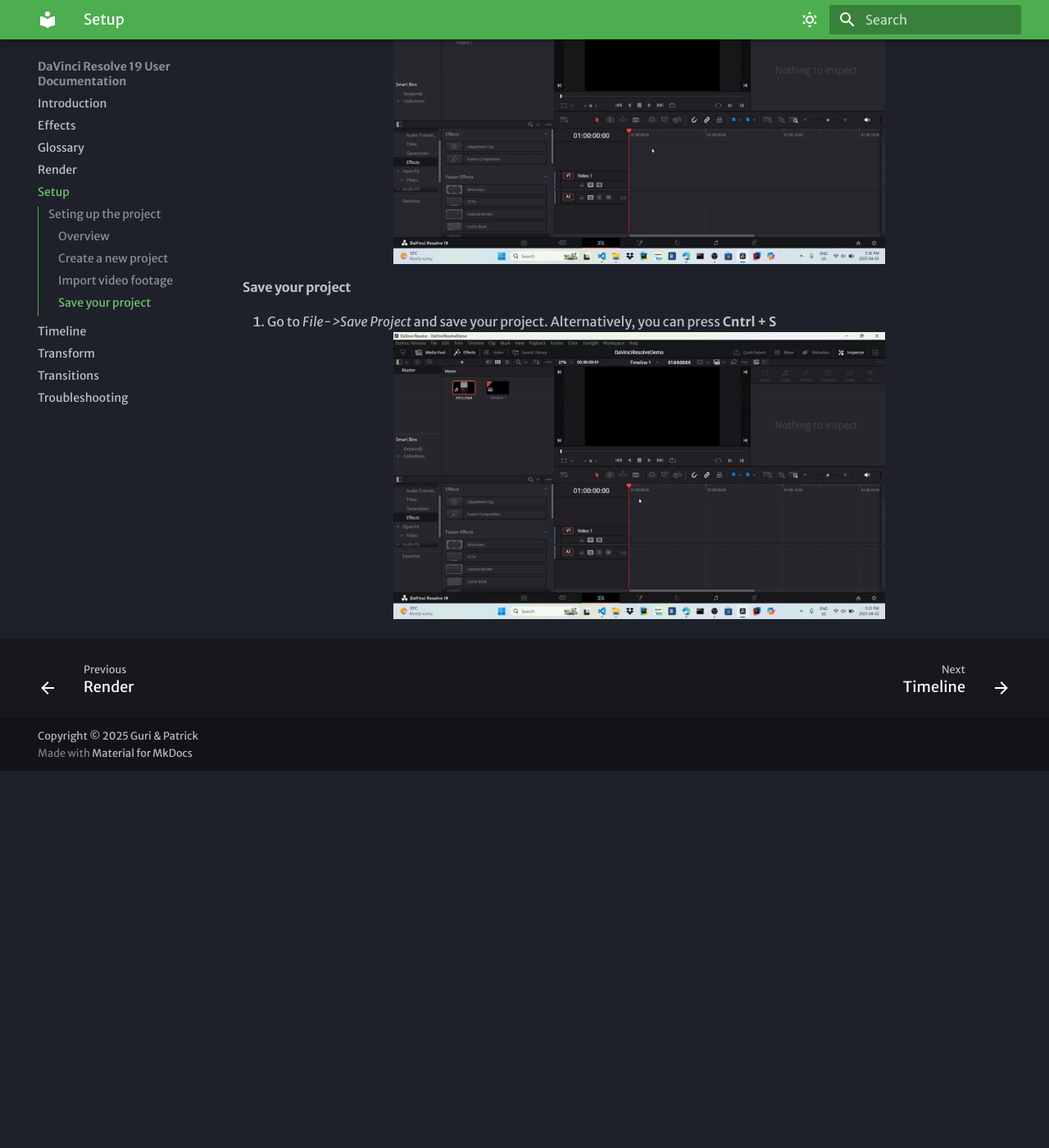
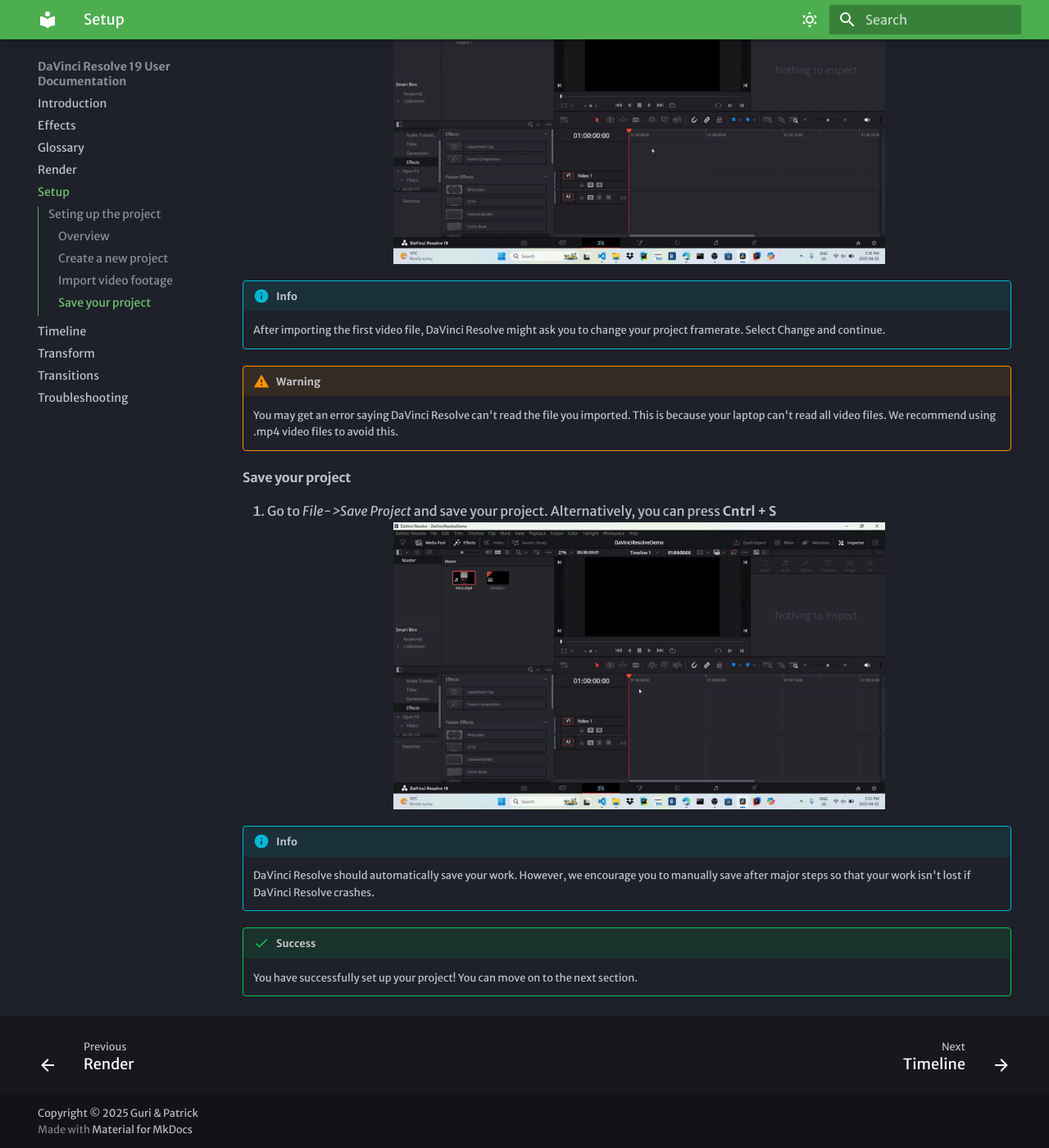
Before and after one commit to gurmehak-tuli/Documentation-COMM2216, an MkDocs documentation site: the page built from docs/setup.md, in a window 1280 px wide and 1400 px high, scrolled down 935 px. Shown: the whole window at 82% size. Built offline with MkDocs 1.6.1 and Material for MkDocs 9.7.7, drawn with Linux system fonts in a browser that asks for light colours; some web fonts are replaced; before the commit the page ends 1875 px from its top, so only the background shows below that.

Commit message:
Add info, warning, and success blocks

```diff
--- a/docs/setup.md
+++ b/docs/setup.md
@@ -16,6 +16,18 @@
 1. Go to *File->Import->Media* and import the video files you want to edit. Alternatively, you can press **Cntrl + I**
 ![Import footage](./assets/setup/import_media-ezgif.com-video-to-gif-converter.gif){: style="width:600px; height:350px; display: block; margin: 0 auto"}
 
+!!! info
+    After importing the first video file, DaVinci Resolve might ask you to change your project framerate. Select Change and continue.
+
+!!! warning
+    You may get an error saying DaVinci Resolve can't read the file you imported. This is because your laptop can't read all video files. We recommend using .mp4 video files to avoid this.
+
 #### Save your project
 1. Go to *File->Save Project* and save your project. Alternatively, you can press **Cntrl + S**
 ![Import footage](./assets/setup/save_project-ezgif.com-video-to-gif-converter.gif){: style="width:600px; height:350px; display: block; margin: 0 auto"}
+
+!!! info
+    DaVinci Resolve should automatically save your work. However, we encourage you to manually save after major steps so that your work isn't lost if DaVinci Resolve crashes.
+
+!!! success
+    You have successfully set up your project! You can move on to the next section.
```
Also changed, not shown: docs/timeline.md (+6 -0 lines), docs/transform.md (+6 -0 lines).
